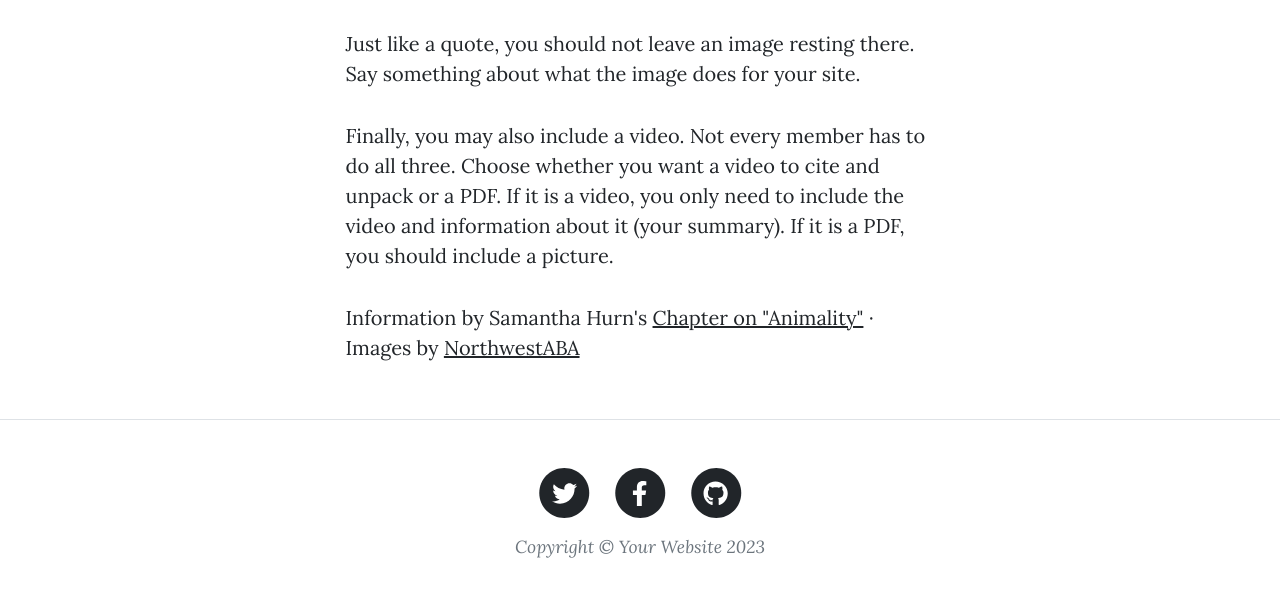
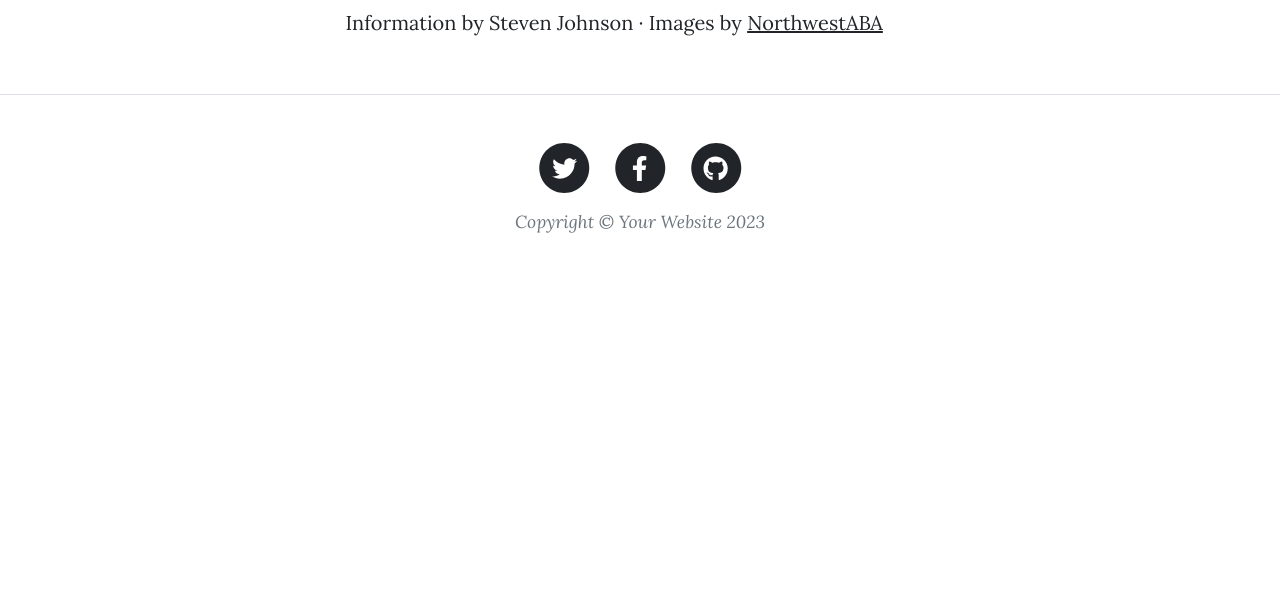
Before and after one commit to BrynRehling/ISS210SS23Sec004Team28, a plain HTML site: page secondpost.html in a window 1280 px wide. Shown: the part 2742-3339 px from the top of the page. After the commit the page ends 3026 px from the top, so only its background shows below. Drawn offline with nearby package versions, Linux system fonts and the light colour scheme.

Commit message:
Update secondpost.html

```diff
--- a/secondpost.html
+++ b/secondpost.html
@@ -72,12 +72,12 @@
                         <h2 class="section-heading"></h2>
                         <p>Each blog post should include an image and a PDF or a video. Included in the following lines is the code for including an image and a PDF. In the link below, include your pdf. The image is the source, labeled src below. You simply have to follow the directory path to replace the image. The directory path as is is stating you will find this image if you go to assets, then image, and there you will find the image I have called. This must be the exact path. Changing punctutation or capitalization will mean the site cannot find your picture. Remember, machines are incredibly literal.</p>
                         <a href="#!"><img class="img-fluid" src=assets/img/IMG_1260.HEIC alt="..." /></a>
-                        <span class="caption text-muted">This is how you add captions under an image. Cite your image here. You may also say something about it, if you like.</span>
-                        <p>Just like a quote, you should not leave an image resting there. Say something about what the image does for your site.</p>
-                        <p>Finally, you may also include a video. Not every member has to do all three. Choose whether you want a video to cite and unpack or a PDF. If it is a video, you only need to include the video and information about it (your summary). If it is a PDF, you should include a picture.</p>
+                        <span class="caption text-muted">assets/img/IMG_1260.HEIC</span>
+                        <p></p>
+                        <p></p>
                         <p>
-                            Information by Samantha Hurn's
-                            <a href="assets/Hurn.pdf" target="_blank" alt="...">Chapter on "Animality"</a>
+                            Information by Steven Johnson
+                            <a href="assets/Hurn.pdf" target="_blank" alt="..."></a>
                             &middot; Images by
                             <a href="https://www.northwestaba.com/social-justice/">NorthwestABA</a>
                         </p>
```
